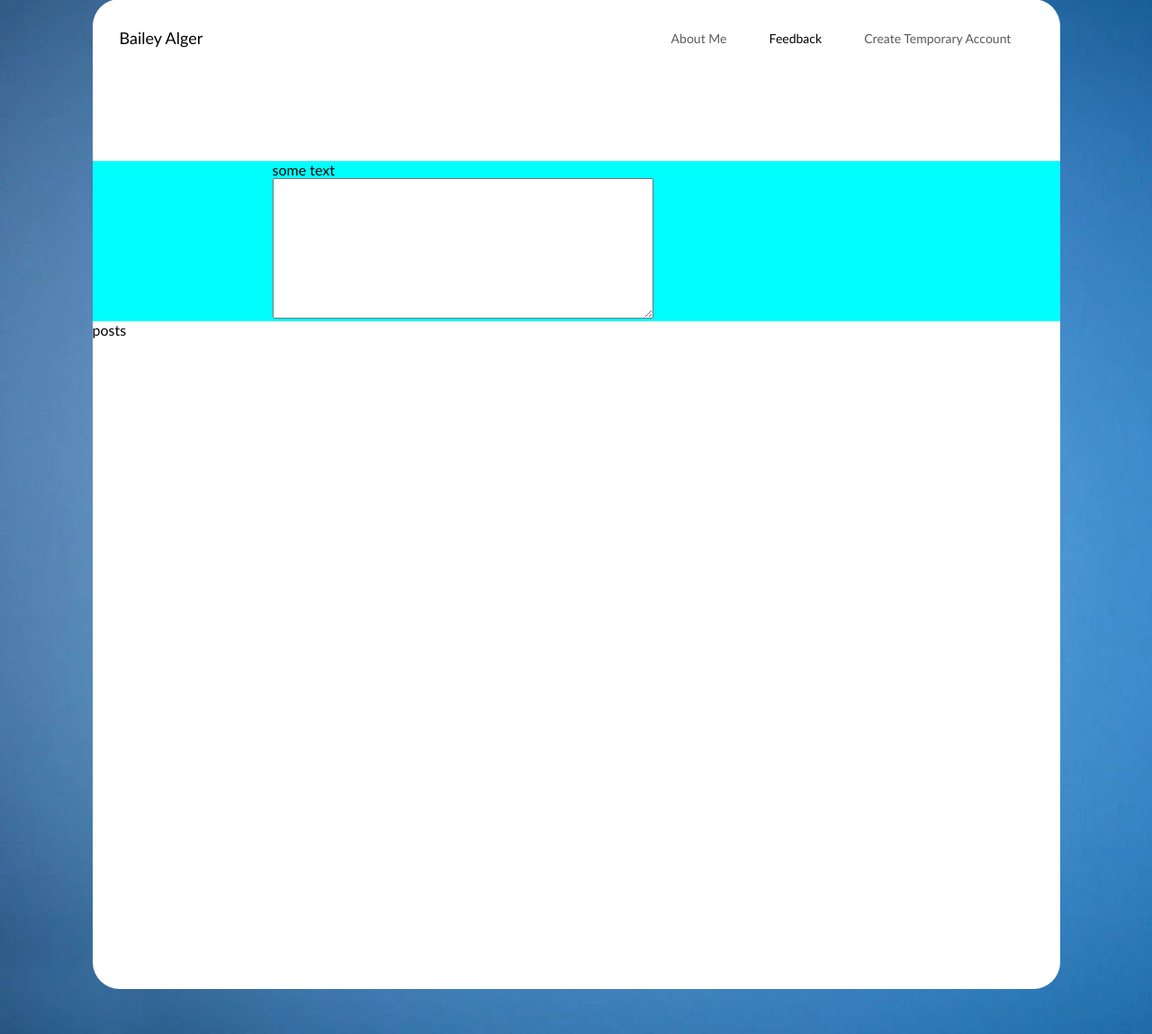
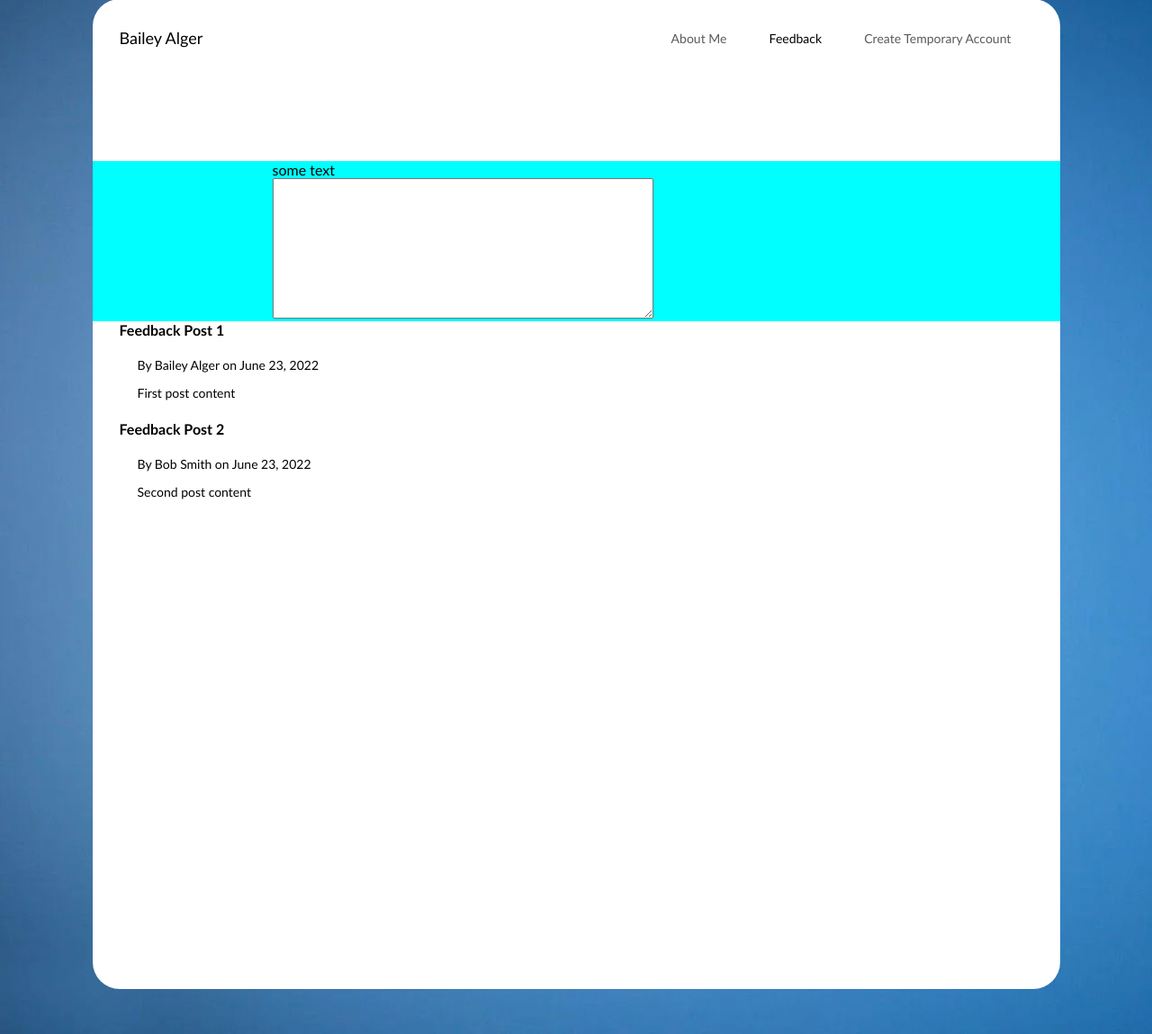
Before and after one commit to Bailey-Alger/ba_django_project, a Django app: page /feedback in a window 1280 px wide. Shown: the part 51-1200 px from the top of the page at 90% size. Run offline with Django 3.2, Linux system fonts and the light colour scheme.

Commit message:
added some feedback functionality

```diff
--- a/resume/templates/resume/feedback.html
+++ b/resume/templates/resume/feedback.html
@@ -32,7 +32,11 @@
         </div>
         <!--form-->
         <div id="posts">
-            posts
+            {% for post in posts %}
+            <h4>{{ post.title }}</h4>
+            <p>By {{ post.author }} on {{ post.date_posted }}</p>
+            <p>{{ post.content }}</p>
+            {% endfor %}
         </div>
 </body>
 
--- a/resume/views.py
+++ b/resume/views.py
@@ -1,6 +1,21 @@
 from django.shortcuts import render
 from django.http import HttpResponse
 import random
+
+posts = [
+    {
+        'author': 'Bailey Alger',
+        'title': 'Feedback Post 1',
+        'content': 'First post content',
+        'date_posted': 'June 23, 2022'
+    },
+    {
+        'author': 'Bob Smith',
+        'title': 'Feedback Post 2',
+        'content': 'Second post content',
+        'date_posted': 'June 23, 2022'
+    }
+]
 
 
 def home(request):
@@ -8,7 +23,10 @@ def home(request):
 
 
 def feedback(request):
-    return render(request, 'resume/feedback.html')
+    context = {
+        'posts': posts
+    }
+    return render(request, 'resume/feedback.html', context)
 
 
 def create(request):
```
